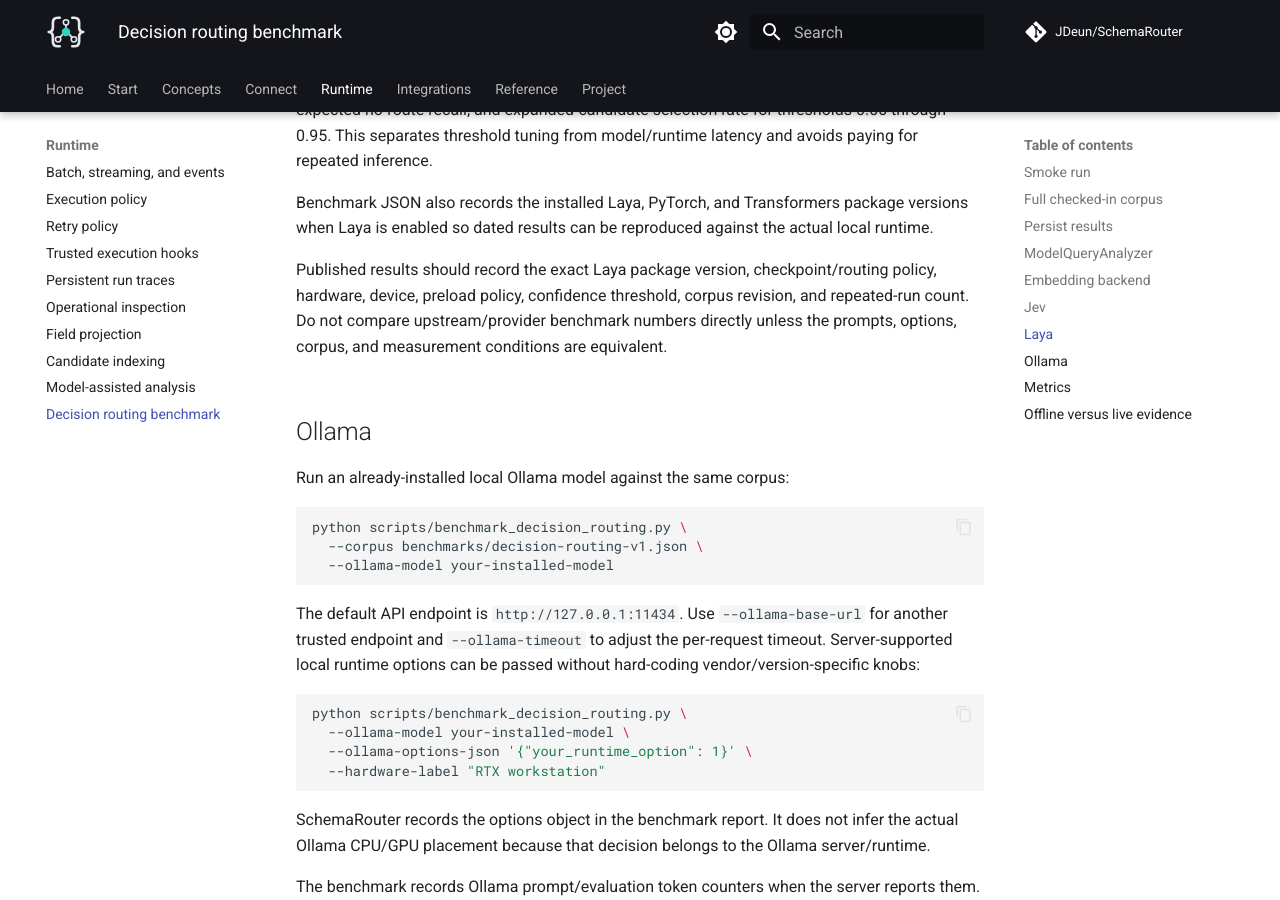
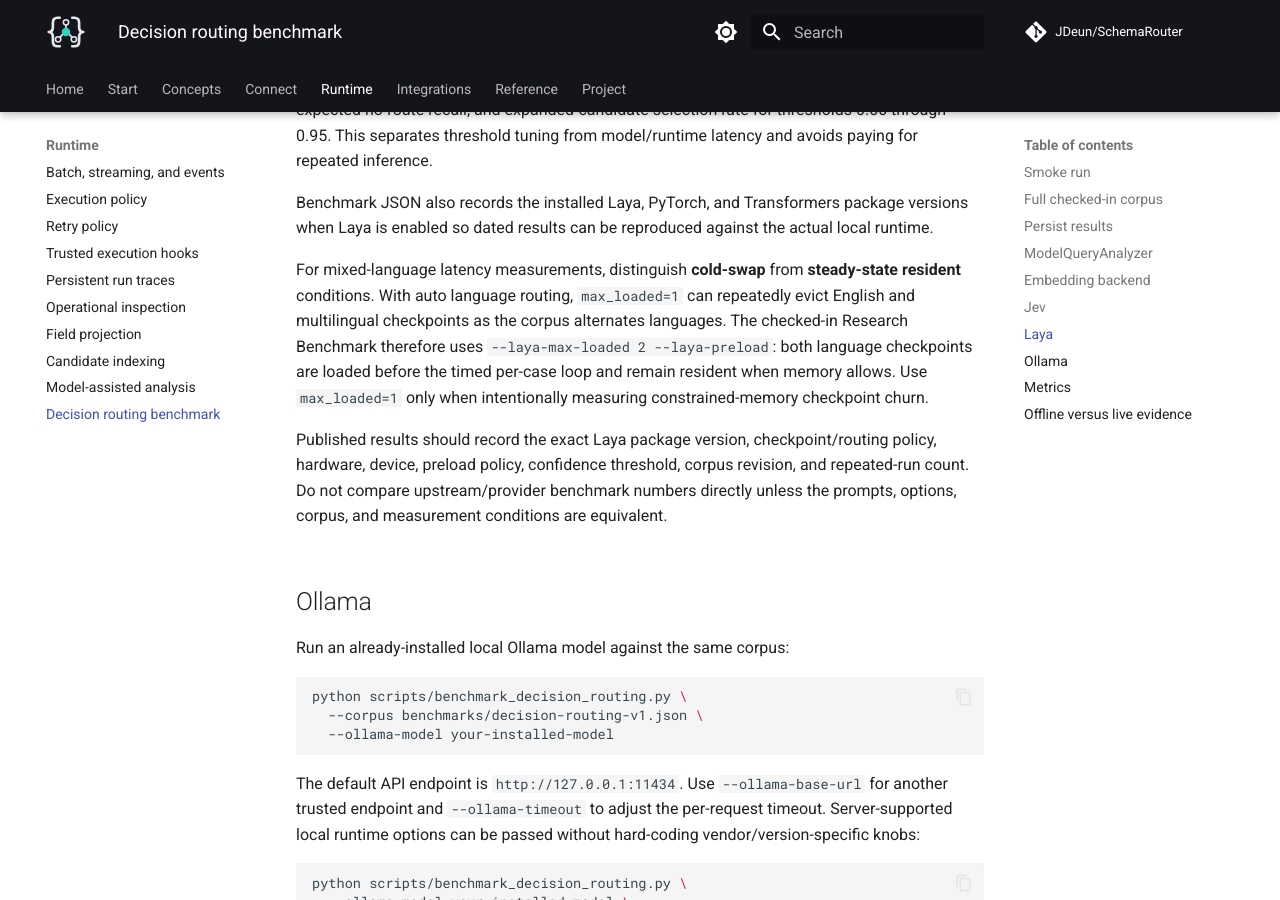
Before and after one commit to JDeun/SchemaRouter, an MkDocs documentation site: the page built from docs/guides/decision-benchmark.md, in a window 1280 px wide and 900 px high, scrolled down 4116 px. Built offline with MkDocs 1.6.1 and Material for MkDocs 9.7.7, drawn with Linux system fonts in a browser that asks for light colours; comment, search, counter and statistics services are not loaded.

Commit message:
bench: measure resident preloaded Laya checkpoints

```diff
--- a/docs/guides/decision-benchmark.md
+++ b/docs/guides/decision-benchmark.md
@@ -180,6 +180,13 @@ separates threshold tuning from model/runtime latency and avoids paying for repe
 Benchmark JSON also records the installed Laya, PyTorch, and Transformers package versions when
 Laya is enabled so dated results can be reproduced against the actual local runtime.
 
+For mixed-language latency measurements, distinguish **cold-swap** from **steady-state resident**
+conditions. With auto language routing, `max_loaded=1` can repeatedly evict English and multilingual
+checkpoints as the corpus alternates languages. The checked-in Research Benchmark therefore uses
+`--laya-max-loaded 2 --laya-preload`: both language checkpoints are loaded before the timed
+per-case loop and remain resident when memory allows. Use `max_loaded=1` only when intentionally
+measuring constrained-memory checkpoint churn.
+
 Published results should record the exact Laya package version, checkpoint/routing policy, hardware,
 device, preload policy, confidence threshold, corpus revision, and repeated-run count. Do not compare
 upstream/provider benchmark numbers directly unless the prompts, options, corpus, and measurement
```
Also changed, not shown: 1 other file.
